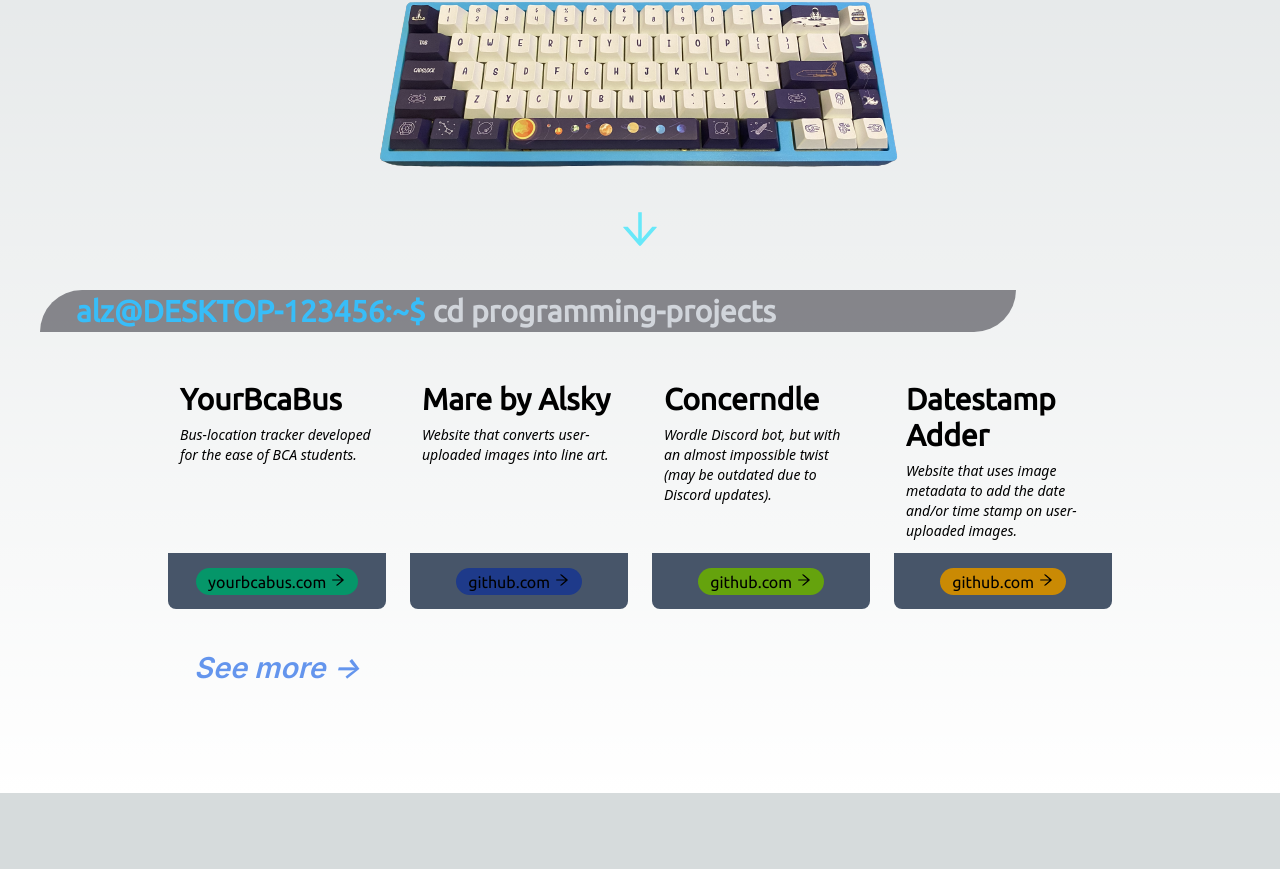
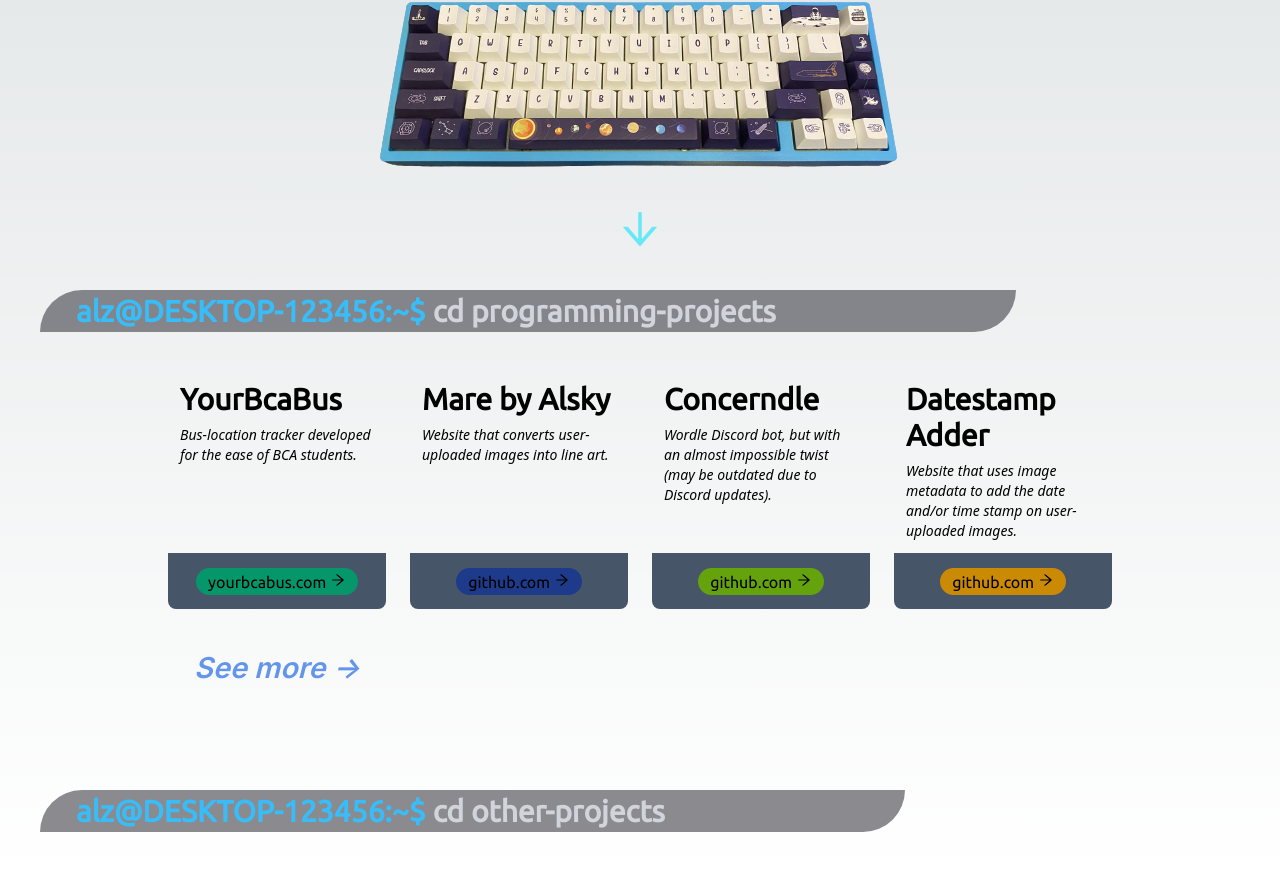
Before and after one commit to azhang45/alz, a Next.js app in the folder alz-website/: page / in a window 1280 px wide. Shown: the part 565-1434 px from the top of the page. Before the commit the page ends 1358 px from the top, so only its background shows below. Built offline with nearby package versions, Linux system fonts and the light colour scheme.

Commit message:
added a new section title

```diff
--- a/alz-website/src/pages/index.js
+++ b/alz-website/src/pages/index.js
@@ -187,11 +187,17 @@ export default function Home() {
                   <em>See more <span>-&gt;</span></em>
                 </h2>
               </a>
+            </div>
+          </div>
+        </section>
 
-            </div>
-
+        <section className='pb-10'>
+          <div>
+            <h3 className='text-3xl font-ubuntu bg-zinc-700 px-9 py-1 pr-60 bg-opacity-60
+              text-left rounded-br-full rounded-tl-full text-gray-300' style={{display: "inline"}}>
+              <span className='text-sky-400'>alz@DESKTOP-123456:~$</span> cd other-projects
+            </h3>
           </div>
-
         </section>
 
       </main>
--- a/alz-website/tailwind.config.js
+++ b/alz-website/tailwind.config.js
@@ -13,7 +13,8 @@ module.exports = {
       fontFamily: {
         burtons: "burtons",
         ubuntu: "ubuntu",
-      }
+      },
+
     },
   },
   plugins: [],
```
